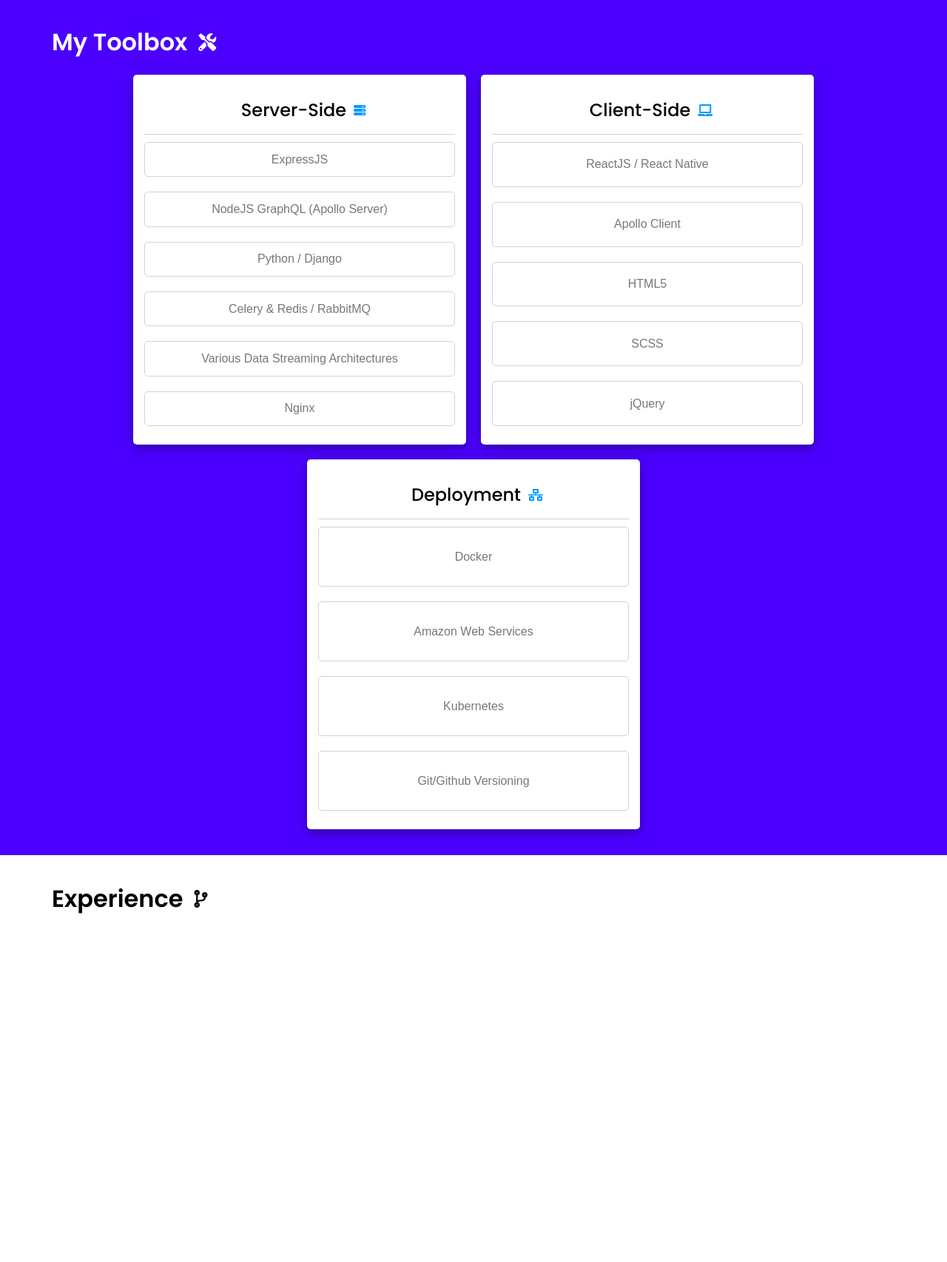
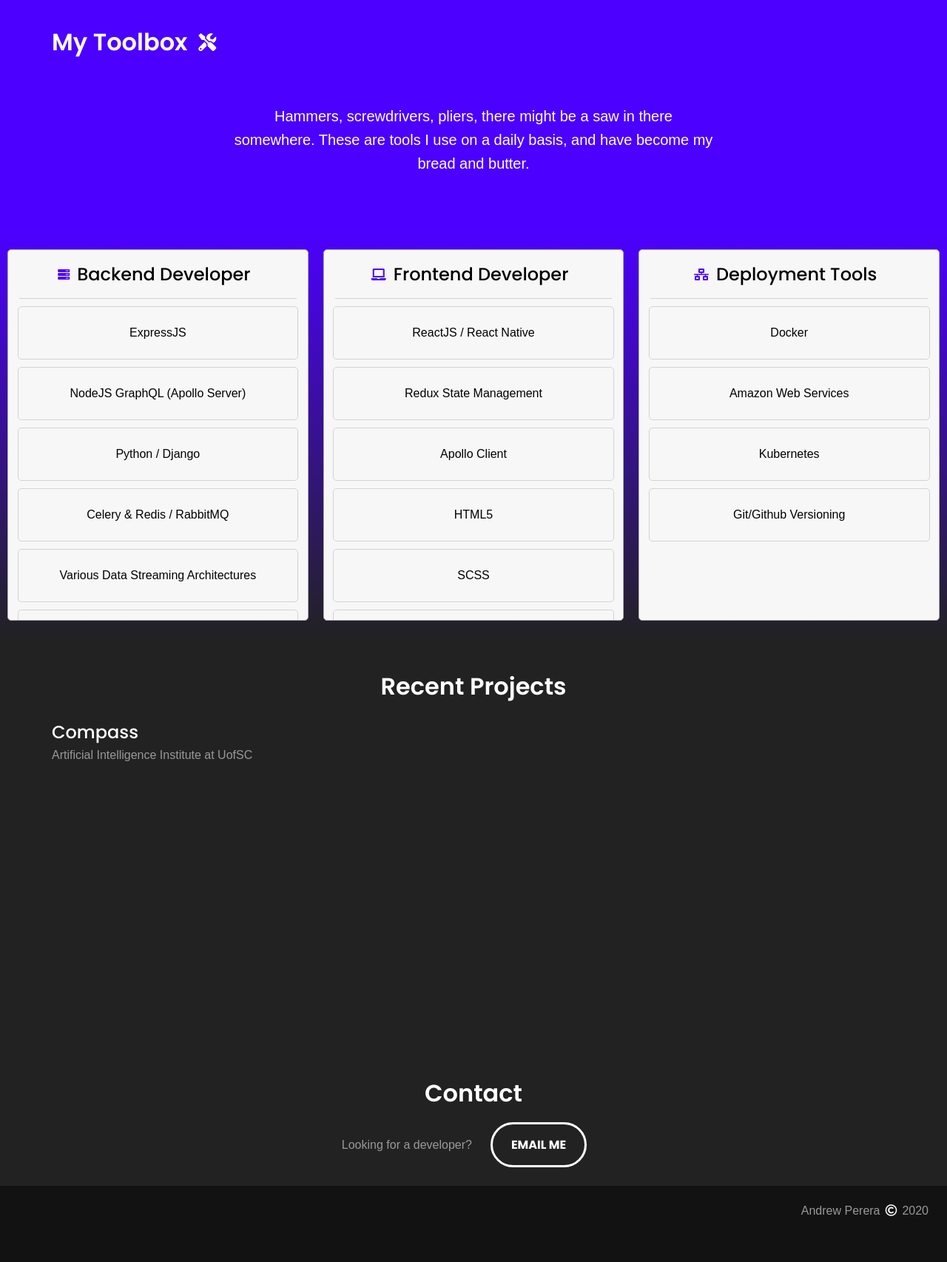
Before and after one commit to pererasys/web-portfolio, a plain HTML site: page index.html in a window 1280 px wide. Shown: the part 762-2468 px from the top of the page at 74% size. After the commit the page ends 2433 px from the top, so only its background shows below. Drawn offline with Linux system fonts and the light colour scheme; a web font is replaced by a local one.

Commit message:
updates.

```diff
--- a/css/_buttons.scss
+++ b/css/_buttons.scss
@@ -46,7 +46,44 @@
 }
 
 .btn-primary {
-  background-color: $primary;
+  padding: 15px 25px 15px 25px;
+  border-radius: 100px;
+  border-style: solid;
+  border-width: 3px;
+  border-color: $primary;
+  background-color: inherit;
+  display: flex;
+  justify-content: center;
+  align-items: center;
+  font-size: 16px;
+  font-weight: 700;
+  text-transform: uppercase;
+  color: $primary;
+  cursor: pointer;
+  font-family: $poppins;
+}
+
+.btn-secondary {
+  padding: 15px 25px 15px 25px;
+  border-radius: 100px;
+  border-style: solid;
+  border-width: 3px;
+  border-color: $white;
+  background-color: inherit;
+  display: flex;
+  justify-content: center;
+  align-items: center;
+  font-size: 16px;
+  font-weight: 700;
+  text-transform: uppercase;
+  color: $white;
+  cursor: pointer;
+  font-family: $poppins;
+  outline: none;
+  &:hover {
+    border-color: $bodyText;
+    animation: border-color 0.3s ease-in-out;
+  }
 }
 
 .btn-accent {
--- /dev/null
+++ b/css/_footer.scss
@@ -0,0 +1,5 @@
+@import "./variables";
+
+.copyright {
+  margin: 0 2.5px 0 2.5px;
+}
--- a/css/_header.scss
+++ b/css/_header.scss
@@ -39,4 +39,7 @@
     height: 100px;
     opacity: 1;
   }
+  @media screen and (min-width: $breakpoint-medium) {
+    display: none;
+  }
 }
--- /dev/null
+++ b/css/_projects.scss
@@ -0,0 +1,4 @@
+@import "./variables";
+
+.project {
+}
--- a/css/_skills.scss
+++ b/css/_skills.scss
@@ -1,8 +1,20 @@
 @import "./variables";
 @import "./fonts";
 
+.toolbox-info {
+  max-width: 650px;
+  font-size: 20px;
+  line-height: 32px;
+  font-weight: 200;
+  margin: 50px 0 50px 0;
+  align-self: center;
+  opacity: 0;
+}
+
 .skills {
   flex-wrap: wrap;
+  overflow: hidden;
+  background-image: linear-gradient($primary, $altBackground);
 }
 
 .skill-card {
@@ -10,38 +22,54 @@
   min-width: 400px;
   max-width: 450px;
   height: 500px;
-  background-color: $background;
-  margin: 10px;
-
+  margin: 25px 10px 25px 10px;
+  border-color: #acacac !important;
+  background-color: #f7f7f7;
+  overflow-y: hidden;
   @media screen and (min-width: $breakpoint-small) {
     transform: translateY(500px);
   }
   @media screen and (min-width: $breakpoint-large) {
     transform: translateX(1000px);
   }
-  box-shadow: 0 4px 8px 0 rgba(0, 0, 0, 0.2), 0 6px 20px 0 rgba(0, 0, 0, 0.19);
+  &.active {
+    transition: transform ease 1s;
+    @media screen and (min-width: $breakpoint-small) {
+      transform: translateY(0);
+    }
+    @media screen and (min-width: $breakpoint-large) {
+      transform: translateX(0);
+    }
+  }
 }
 
 .skill-card-content {
   height: 100%;
   display: flex;
   flex-direction: column;
+  padding-bottom: 25px; // offset card margin
 }
 
 .skill-card-header {
   flex: 0 1 auto;
+  border-color: #d3d3d3 !important;
 }
 
 .skills-wrapper {
   flex: 1 1 auto;
+  overflow-y: scroll;
+  overflow-x: hidden;
+  margin: 0px 2.5px 0px 2.5px;
+  padding: 0px 10px 0px 10px;
 }
 
 .skill-item {
-  flex: 1;
+  height: 70px;
+  border-color: #d3d3d3 !important;
 }
 
 .skill-item-title {
   font-size: 16px;
-  color: $bodyText;
+  color: $black;
   font-weight: 500;
 }
--- a/css/_text.scss
+++ b/css/_text.scss
@@ -31,6 +31,10 @@
 
 .white-text {
   color: $white;
+}
+
+.black-text {
+  color: $black;
 }
 
 .blue-text {
--- a/css/_variables.scss
+++ b/css/_variables.scss
@@ -7,15 +7,16 @@
 $orange: #ff5e00;
 $pink: #f85ffd;
 $green: #18cf00;
-$background: #ffffff;
-$altBackground: #f7f7f7;
-$text: #000000;
-$bodyText: #777777;
-$border: #d3d3d3;
-$highlight: #f2f2f2;
+$background: #121212;
+$altBackground: #222222;
+$text: #ffffff;
+$bodyText: #999999;
+$border: #444444;
+$highlight: #333333;
 
 // Breakpoints
 $breakpoint-small: 0px;
-$breakpoint-medium: 768px;
+$breakpoint-small: 450px;
+$breakpoint-medium: 960px;
 $breakpoint-large: 1280px;
 $breakpoint-xl: 1920px;
--- a/css/main.scss
+++ b/css/main.scss
@@ -10,5 +10,6 @@
 
 // Component styling
 @import "./header";
+@import "./footer";
 @import "./introduction";
 @import "./skills";
--- a/index.html
+++ b/index.html
@@ -19,7 +19,7 @@
         </a>
         <div class="nav-links flexr a-center">
           <a
-            class="nav-item fade-black-text"
+            class="nav-item fade-white-text"
             href="https://www.github.com/pererasys"
             target="_blank"
             rel="noopener noreferrer"
@@ -27,7 +27,7 @@
             <i class="fab fa-github-alt"></i>
           </a>
           <a
-            class="nav-item fade-black-text"
+            class="nav-item fade-white-text"
             href="https://www.linkedin.com/in/andrew-perera-257495176/"
             target="_blank"
             rel="noopener noreferrer"
@@ -38,7 +38,7 @@
         <div class="header-menu">
           <a
             id="mobile-menu-trigger"
-            class="nav-item fade-black-text"
+            class="nav-item fade-white-text"
             target="_blank"
             rel="noopener noreferrer"
           >
@@ -46,7 +46,7 @@
           </a>
           <a
             id="close-mobile-menu-trigger"
-            class="nav-item hidden fade-black-text"
+            class="nav-item hidden fade-white-text"
             target="_blank"
             rel="noopener noreferrer"
           >
@@ -56,7 +56,7 @@
       </header>
       <div id="menu" class="mobile-menu flexr j-center a-center">
         <a
-          class="nav-item fade-black-text"
+          class="nav-item fade-white-text"
           href="https://www.github.com/pererasys"
           target="_blank"
           rel="noopener noreferrer"
@@ -64,7 +64,7 @@
           <i class="fab fa-github-alt"></i>
         </a>
         <a
-          class="nav-item fade-black-text"
+          class="nav-item fade-white-text"
           href="https://www.linkedin.com/in/andrew-perera-257495176/"
           target="_blank"
           rel="noopener noreferrer"
@@ -82,26 +82,32 @@
           <h1 class="me">Andrew Perera.</h1>
           <div class="name-indicator flicker"></div>
         </div>
-        <p class="my-story">
-          Just a guy with a passion for doing things right.
+        <p class="my-story text-center">
+          I build things.
         </p>
       </div>
     </div>
-    <div class="section primary toolkit">
+    <div class="section primary toolkit flexc">
       <div class="flexr a-center">
         <h1 class="white-text">My Toolbox</h1>
         <i class="fas fa-tools m-h-2 white-text large-icon"></i>
       </div>
-      <div class="skills flexr a-center j-center">
-        <div class="skill-card flexc fade-in rounded">
-          <div class="p-2 skill-card-content">
+      <p class="toolbox-info white-text text-center">
+        Hammers, screwdrivers, pliers, there might be a saw in there somewhere.
+        These are tools I use on a daily basis, and have become my bread and
+        butter.
+      </p>
+    </div>
+    <div class="skills flexr j-center a-center alt-background">
+      <div class="skill-card flexc fade-in rounded full-border">
+        <div class="skill-card-content">
           <div
-              class="skill-card-header flexr j-center a-center bottom-border"
+            class="m-h-2 skill-card-header flexr j-center a-center bottom-border"
           >
-              <h3 class="p-v-2 m-h-1">Server-Side</h3>
-              <i class="fas fa-server accent-text"></i>
+            <i class="fas fa-server primary-text"></i>
+            <h3 class="p-v-2 m-h-1 black-text">Backend Developer</h3>
           </div>
-            <div class="skills-wrapper flexc j-around">
+          <div class="skills-wrapper">
             <div
               class="skill-item flexr j-center a-center full-border rounded m-v-1"
             >
@@ -137,19 +143,24 @@
           </div>
         </div>
       </div>
-        <div class="skill-card flexc fade-in rounded">
-          <div class="p-2 skill-card-content">
+      <div class="skill-card flexc fade-in rounded full-border m-v-2">
+        <div class="skill-card-content">
           <div
-              class="skill-card-header flexr j-center a-center bottom-border"
+            class="m-h-2 skill-card-header flexr j-center a-center bottom-border"
           >
-              <h3 class="p-v-2 m-h-1">Client-Side</h3>
-              <i class="fas fa-laptop accent-text"></i>
+            <i class="fas fa-laptop primary-text"></i>
+            <h3 class="p-v-2 m-h-1 black-text">Frontend Developer</h3>
           </div>
-            <div class="skills-wrapper flexc j-around">
+          <div class="skills-wrapper">
             <div
               class="skill-item flexr j-center a-center full-border rounded m-v-1"
             >
               <p class="skill-item-title">ReactJS / React Native</p>
+            </div>
+            <div
+              class="skill-item flexr j-center a-center full-border rounded m-v-1"
+            >
+              <p class="skill-item-title">Redux State Management</p>
             </div>
             <div
               class="skill-item flexr j-center a-center full-border rounded m-v-1"
@@ -174,15 +185,15 @@
           </div>
         </div>
       </div>
-        <div class="skill-card flexc fade-in rounded">
-          <div class="p-2 skill-card-content">
+      <div class="skill-card flexc fade-in rounded full-border m-v-2">
+        <div class="skill-card-content">
           <div
-              class="skill-card-header flexr j-center a-center bottom-border"
+            class="m-h-2 skill-card-header flexr j-center a-center bottom-border"
           >
-              <h3 class="p-v-2 m-h-1">Deployment</h3>
-              <i class="fas fa-network-wired accent-text"></i>
+            <i class="fas fa-network-wired primary-text"></i>
+            <h3 class="p-v-2 m-h-1 black-text">Deployment Tools</h3>
           </div>
-            <div class="skills-wrapper flexc j-around">
+          <div class="skills-wrapper">
             <div
               class="skill-item flexr j-center a-center full-border rounded m-v-1"
             >
@@ -207,13 +218,34 @@
         </div>
       </div>
     </div>
-    </div>
-    <div class="section background" style="height: 500px;">
-      <div class="flexr a-center">
-        <h1>Experience</h1>
-        <i class="fas fa-code-branch m-h-2 large-icon"></i>
+    <div
+      id="projects"
+      class="section flexc alt-background"
+      style="height: 500px;"
+    >
+      <h1 class="m-v-2 text-center">Recent Projects</h1>
+      <div class="project flexc">
+        <div>
+          <h3>Compass</h3>
+          <p>Artificial Intelligence Institute at UofSC</p>
         </div>
       </div>
+    </div>
+    <div class="section flexc a-center alt-background">
+      <h1 class="m-v-2">Contact</h1>
+      <div class="flexr a-center">
+        <p>Looking for a developer?</p>
+        <button class="m-h-3 btn-secondary fade-white fade-primary-text">
+          email me
+        </button>
+      </div>
+    </div>
+    <footer class="footer p-3 flexr j-end a-center">
+      <p>
+        Andrew Perera
+        <i class="far fa-copyright white-text copyright"></i> 2020
+      </p>
+    </footer>
   </body>
   <script src="js/jquery.js"></script>
   <script>
@@ -234,6 +266,7 @@
 
       return elemTop < viewportBottom && elemBottom > viewportTop;
     }
+
     function maybeStartAnimation() {
       var $elem = $(".toolkit");
 
@@ -241,12 +274,13 @@
         var duration = 250;
         $(".skill-card").each(function (i) {
           var $item = $(this);
+          var $text = $(".toolbox-info");
+          $text.css({
+            opacity: 1,
+            transition: "opacity ease 2s",
+          });
           setTimeout(function () {
-            $item.css({
-              transform:
-                window.innerWidth > 768 ? "translateX(0px)" : "translateY(0px)",
-              transition: "transform ease 1s",
-            });
+            $item.addClass("active");
           }, duration * i);
         });
       }
```
Also changed, not shown: css/_introduction.scss (+6 -6 lines), css/main.css, img/curve.svg, img/curvelg.png, img/mongo.png (added), img/neo4j.png (added), img/postgres.png (added), img/realm.png (added), img/windmill.png (added), 1 other file. Lines whose indentation alone changed are shown as unchanged.
